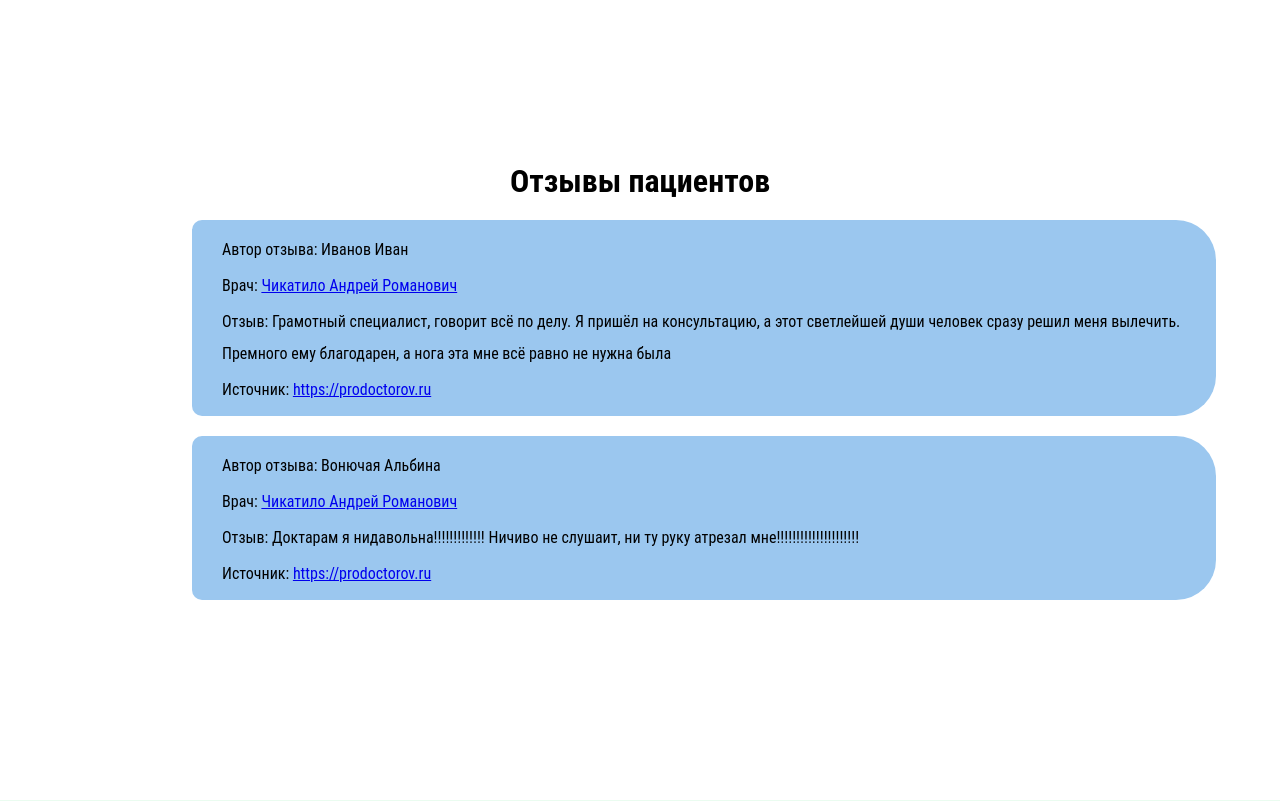
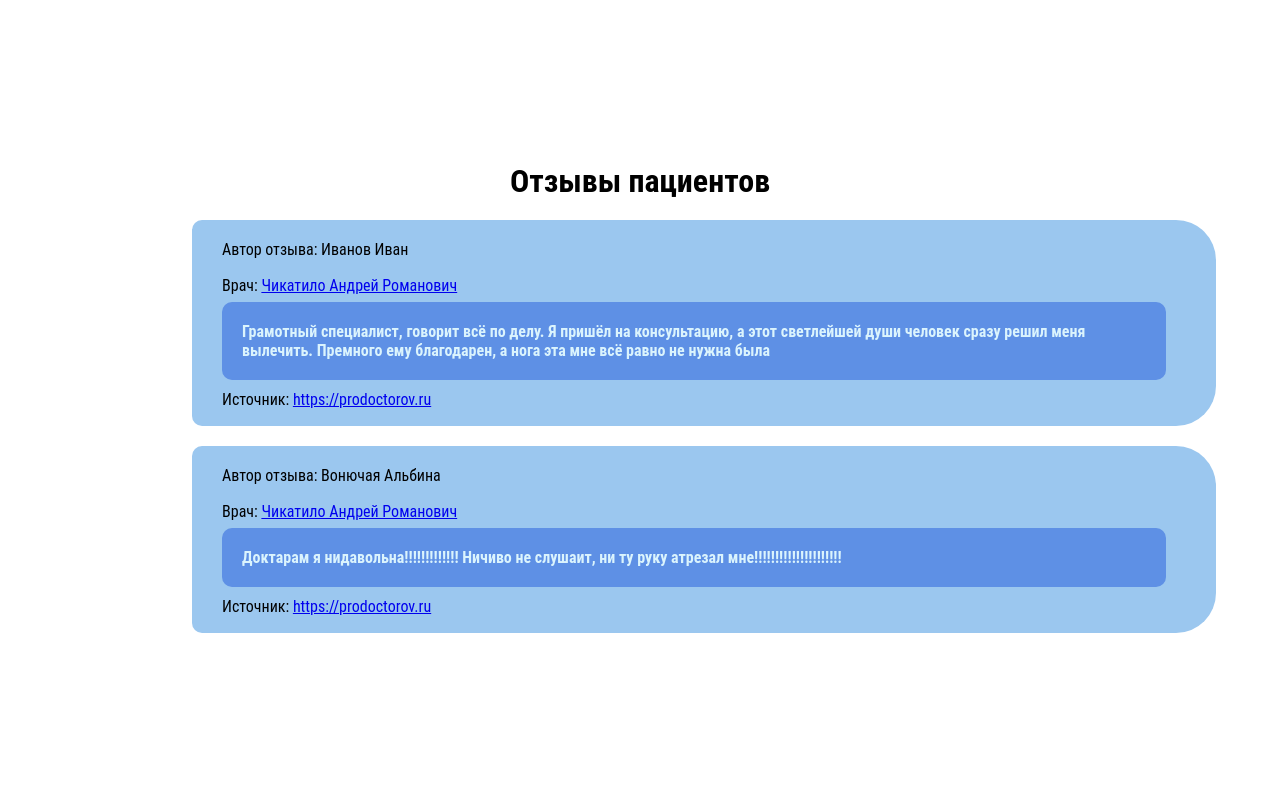
Before and after one commit to adaravaks/EMS-website, a Django app: a page that uses main/templates/main/reviews.html in a window 1280 px wide. Shown: the part 788-1589 px from the top of the page. Run offline with Django 4.2, Linux system fonts and the light colour scheme; data comes from the database, SQL or seed files in the repository; some libraries are stand-ins or nearby versions.

Commit message:
adjusted css on reviews

```diff
--- a/main/static/main/css/content-desktop.css
+++ b/main/static/main/css/content-desktop.css
@@ -29,7 +29,23 @@
     line-height: 2;
 }
 
+.review-paragraph-main {
+    background-color: #5e90e5;
+    padding: 20px;
+    max-width: 95%;
+    border-radius: 10px;
+    color: #dbf4fd;
+    font-weight: bold;
+    transition: all 0.7s linear;
+}
+
 .review-list-item:hover {
     background-color: #7fbbf5;
     transition: all 0.3s linear;
 }
+
+.review-paragraph-main:hover {
+    background-color: #4d82e3;
+    color: white;
+    transition: all 0.7s linear;
+}
--- a/main/templates/main/doctor.html
+++ b/main/templates/main/doctor.html
@@ -29,7 +29,7 @@
                     <li class="review-list-item">
                         <p class="review-paragraph">Автор отзыва: {{ review.author }}</p>
                         <p class="review-paragraph">Врач: <a href="{{ review.doctor_mentioned.get_absolute_url }}">{{ review.doctor_mentioned }}</a></p>
-                        <p class="review-paragraph">Отзыв: {{ review.text }}</p>
+                        <p class="review-paragraph-main">{{ review.text }}</p>
                         <p class="review-paragraph">Источник: <a href="{{ review.source }}">{{ review.source }}</a></p>
                     </li>
                 {% endfor %}
--- a/main/templates/main/reviews.html
+++ b/main/templates/main/reviews.html
@@ -16,7 +16,7 @@
                 <li class="review-list-item">
                     <p class="review-paragraph">Автор отзыва: {{ review.author }}</p>
                     <p class="review-paragraph">Врач: <a href="{{ review.doctor_mentioned.get_absolute_url }}">{{ review.doctor_mentioned }}</a></p>
-                    <p class="review-paragraph">Отзыв: {{ review.text }}</p>
+                    <p class="review-paragraph-main">{{ review.text }}</p>
                     <p class="review-paragraph">Источник: <a href="{{ review.source }}">{{ review.source }}</a></p>
                 </li>
             {% endfor %}
```
